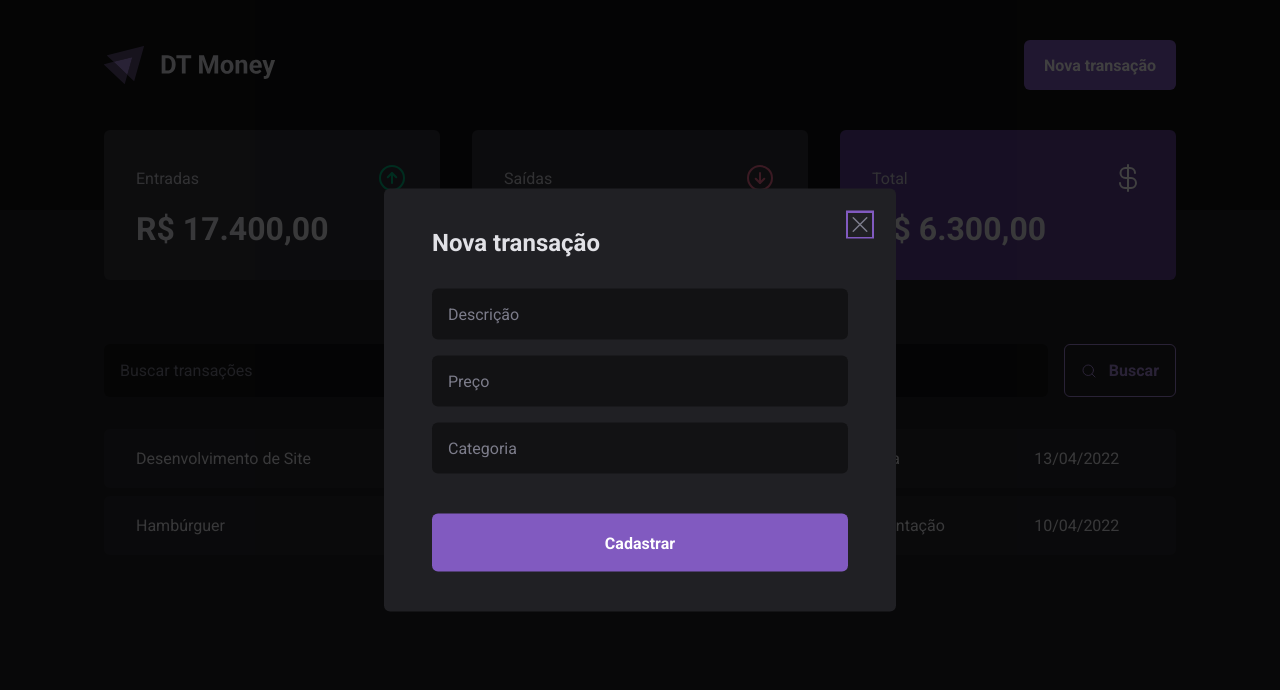
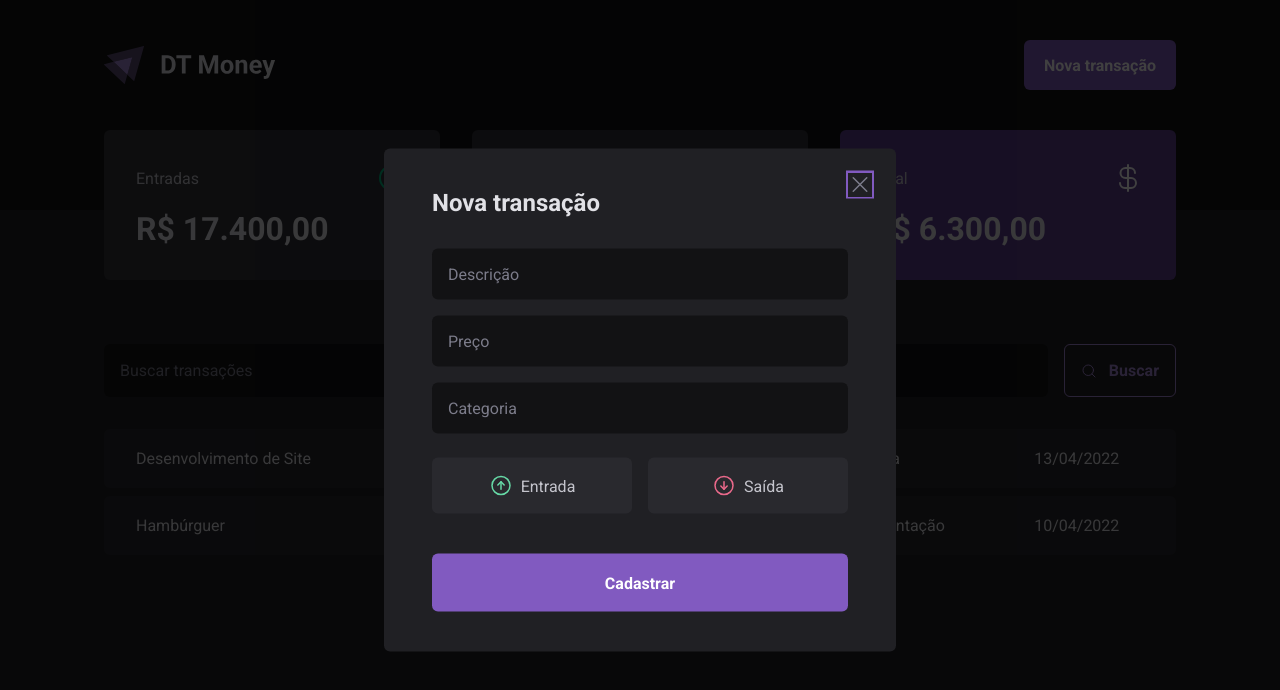
Before and after one commit to gabrielbuttendorf/dt-money, a React (Vite) app: page / in a window 1280 px wide. Both pictures are taken after a click on the button "Nova transação". Shown: the top 690 px of the page. Built offline with nearby package versions, Linux system fonts and the light colour scheme.

Commit message:
create TransactionTypeButton

```diff
--- a/src/components/NewTransactionModal/index.tsx
+++ b/src/components/NewTransactionModal/index.tsx
@@ -1,6 +1,6 @@
 import * as Dialog from '@radix-ui/react-dialog';
-import { CloseButton, Content, Overlay } from './styles';
-import { X } from 'phosphor-react';
+import { CloseButton, Content, Overlay, TransactionType, TransactionTypeButton } from './styles';
+import { ArrowCircleDown, ArrowCircleUp, X } from 'phosphor-react';
 
 export function NewTransactionModal() {
   return (
@@ -18,6 +18,18 @@
           <input type="number" placeholder='Preço' required />
           <input type="text" placeholder='Categoria' required />
 
+          <TransactionType>
+            <TransactionTypeButton variant='income'>
+              <ArrowCircleUp size={24} />
+              Entrada
+            </TransactionTypeButton>
+
+            <TransactionTypeButton variant='outcome'>
+              <ArrowCircleDown size={24} />
+              Saída
+            </TransactionTypeButton>
+          </TransactionType>
+
           <button type="submit">Cadastrar</button>
         </form>
       </Content>
--- a/src/components/NewTransactionModal/styles.ts
+++ b/src/components/NewTransactionModal/styles.ts
@@ -65,5 +65,36 @@
   right: 1.5rem;
   line-height: 0;
   cursor: pointer;
-  color: ${props => props.theme['gray-500']};
-`
+  color: ${(props) => props.theme['gray-500']};
+`;
+
+export const TransactionType = styled.div`
+  display: grid;
+  grid-template-columns: repeat(2, 1fr);
+  gap: 1rem;
+  margin-top: 0.5rem;
+`;
+
+interface TransactionTypeButtonProps {
+  variant: 'income' | 'outcome';
+}
+
+export const TransactionTypeButton = styled.button<TransactionTypeButtonProps>`
+  background: ${(props) => props.theme['gray-700']};
+  padding: 1rem;
+  display: flex;
+  align-items: center;
+  justify-content: center;
+  gap: 0.5rem;
+  border-radius: 6px;
+  border: 0;
+  cursor: pointer;
+  color: ${(props) => props.theme['gray-300']};
+
+  svg {
+    color: ${(props) =>
+      props.variant === 'income'
+        ? props.theme['green-300']
+        : props.theme['pink-500']};
+  }
+`;
```
